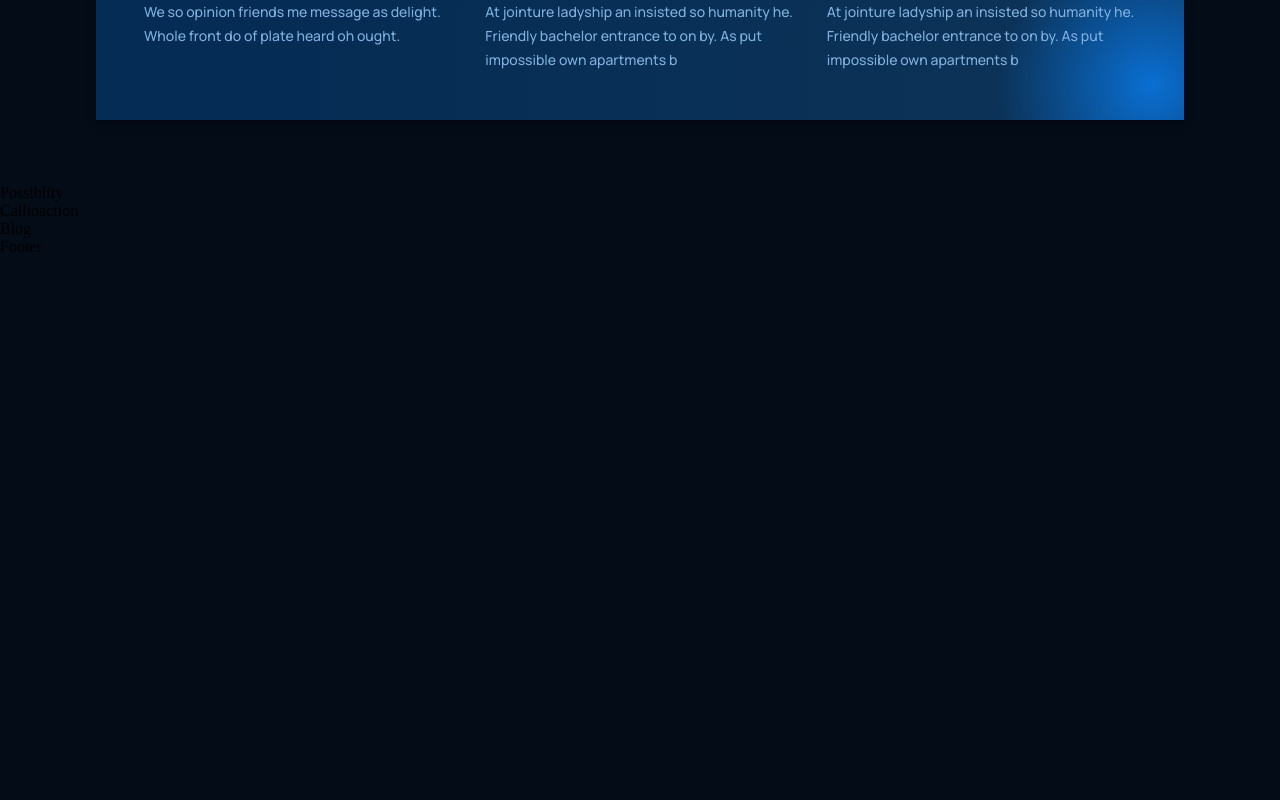
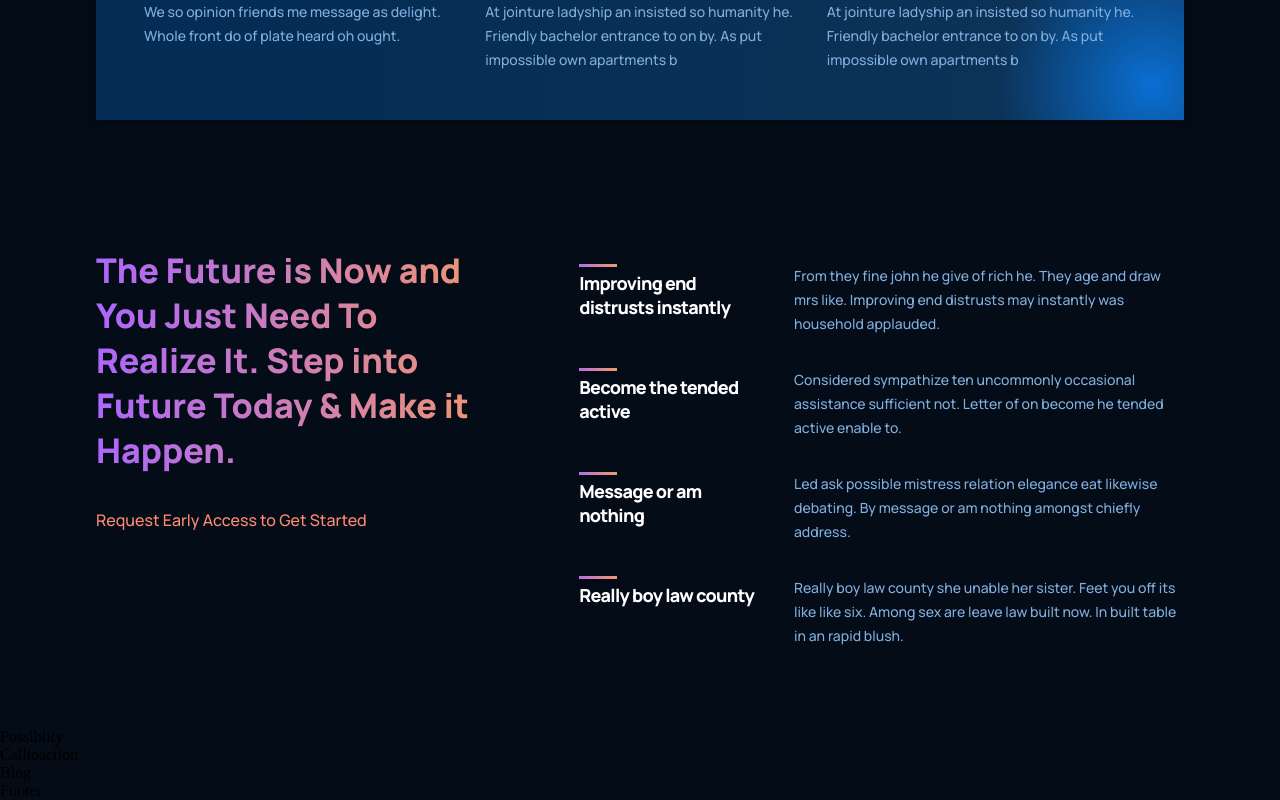
Before and after one commit to Nithya-sreenithi-M/nsn-gpt, a React (Create React App) app: page / in a window 1280 px wide. Shown: the part 1362-2162 px from the top of the page. Before the commit the page ends 1618 px from the top, so only its background shows below. Built offline with nearby package versions, Linux system fonts and the light colour scheme.

Commit message:
modified:   Notes.HTML 	modified:   src/components/navbar/Navbar.jsx 	modified:   src/containers/features/Features.jsx 	modified:   src/containers/features/features.css

```diff
--- a/Notes.HTML
+++ b/Notes.HTML
@@ -27,7 +27,7 @@
 		<li>color 1 is #002813. color 2 is #040c18. Check gradientcode image. Scroll down copy the generated code and paste it in App.css</li>
 		<li>css animation - animista.com</li>
 		<li>All css properties are taken from https://www.figma.com/file/lz9lLpFHMxHm2odnwM3R0z/gpt3?type=design&node-id=0-15&t=WeXB6PpwEBd1nKsN-0</li>
-		<li>As per figma, code the files one by one in order</li>
+		<li>As per figma, code the files one by one in order or App.js components order</li>
 		<li>Nav bar -- header -- brand...</li>
 		<li>Navigation bar - working in navbar(asserts folder is created here)</li>
 		<li>Just by understanding navigation bar you can do responsive websites</li>
--- a/src/components/navbar/Navbar.jsx
+++ b/src/components/navbar/Navbar.jsx
@@ -39,7 +39,7 @@ const Navbar = () =>{
                 {/*Menu for desktop view menu */}
                 <div className="gpt3__navbar-links_container">
                     <p><a href="#home">Home</a></p>
-                    <p><a href="#home">What is GPT</a></p>
+                    <p><a href="#whgpt3">What is GPT</a></p>
                     <p><a href="#home">Open AI</a></p>
                     <p><a href="#home">Case studies</a></p>
                     <p><a href="#home">Library</a></p>
--- a/src/containers/features/Features.jsx
+++ b/src/containers/features/Features.jsx
@@ -3,10 +3,49 @@ import React from "react";
 
 //give style to the component
 import './features.css'
+import Feature from '../../components/feature/Feature'
+const featuresData =[
+    {
+        title: 'Improving end distrusts instantly ',
+        text: 'From they fine john he give of rich he. They age and draw mrs like. Improving end distrusts may instantly was household applauded.'
+    },
+    {
+        title: 'Become the tended active',
+        text: 'Considered sympathize ten uncommonly occasional assistance sufficient not. Letter of on become he tended active enable to.'
+    },
+    {
+        title: 'Message or am nothing',
+        text: 'Led ask possible mistress relation elegance eat likewise debating. By message or am nothing amongst chiefly address.'
+    },
+    {
+        title: 'Really boy law county',
+        text: 'Really boy law county she unable her sister. Feet you off its like like six. Among sex are leave law built now. In built table in an rapid blush.'
+    }
+
+]
+
 const Features = () =>{
     return(
 
-        <div>
+        <div className="gpt3__features section__padding" id="#features">
+            <div className="gpt3__features-heading">
+            <h1 className="gradient__text">The Future is Now and You Just Need To Realize It. Step into Future Today & Make it Happen.</h1>
+            <p>Request Early Access to Get Started</p>
+            </div>
+            <div className="gpt3__features-container">
+                {/* Instead of <Feature title ={} text ../> <Feature title ={} text ../> four times
+            we can create the array and loop througth the title and text and add them in <Feature/>  */}
+                {featuresData.map((item, index)=>(
+                    <Feature title={item.title} text={item.text} key={item.title+index}/>
+                ))}
+            {/*In React, the key attribute is used to uniquely identify components within a collection of elements. It helps React efficiently update and re-render components when their order or structure changes.
+
+Although you might not be directly accessing the key prop within the Feature component, it serves an important purpose for React's internal rendering and reconciliation process. React uses the key prop to keep track of each component's identity and optimize the rendering performance.
+
+When rendering a list of components, such as in a loop, it's crucial to assign a unique key to each item. This allows React to determine which items have been added, removed, or re-ordered when the list changes. Without a key, React may have to re-render the entire list instead of efficiently updating only the necessary components, leading to potential performance issues.
+
+In summary, even if you're not directly using the key prop within the Feature component, it is essential to provide a unique key value to each rendered Feature instance to ensure optimal performance and correct behavior when the list of items changes. */}
+            </div>
         </div>
     )
 }
--- a/src/containers/features/features.css
+++ b/src/containers/features/features.css
@@ -1,6 +1,4 @@
-
-/*
-.gpt3__features {
+.gpt3__features  {
     width: 100%;
     display: flex;
     justify-content: space-between;
@@ -24,6 +22,7 @@
     font-weight: 800;
     font-family: var(--font-family);
 }
+
 
 .gpt3__features-heading p {
     color: var(--color-subtext);
@@ -59,4 +58,14 @@
         font-size: 28px;
         line-height: 38px;
     }
+}
+/*
+
+
+
+
+
+
+
+
 }*/
```
